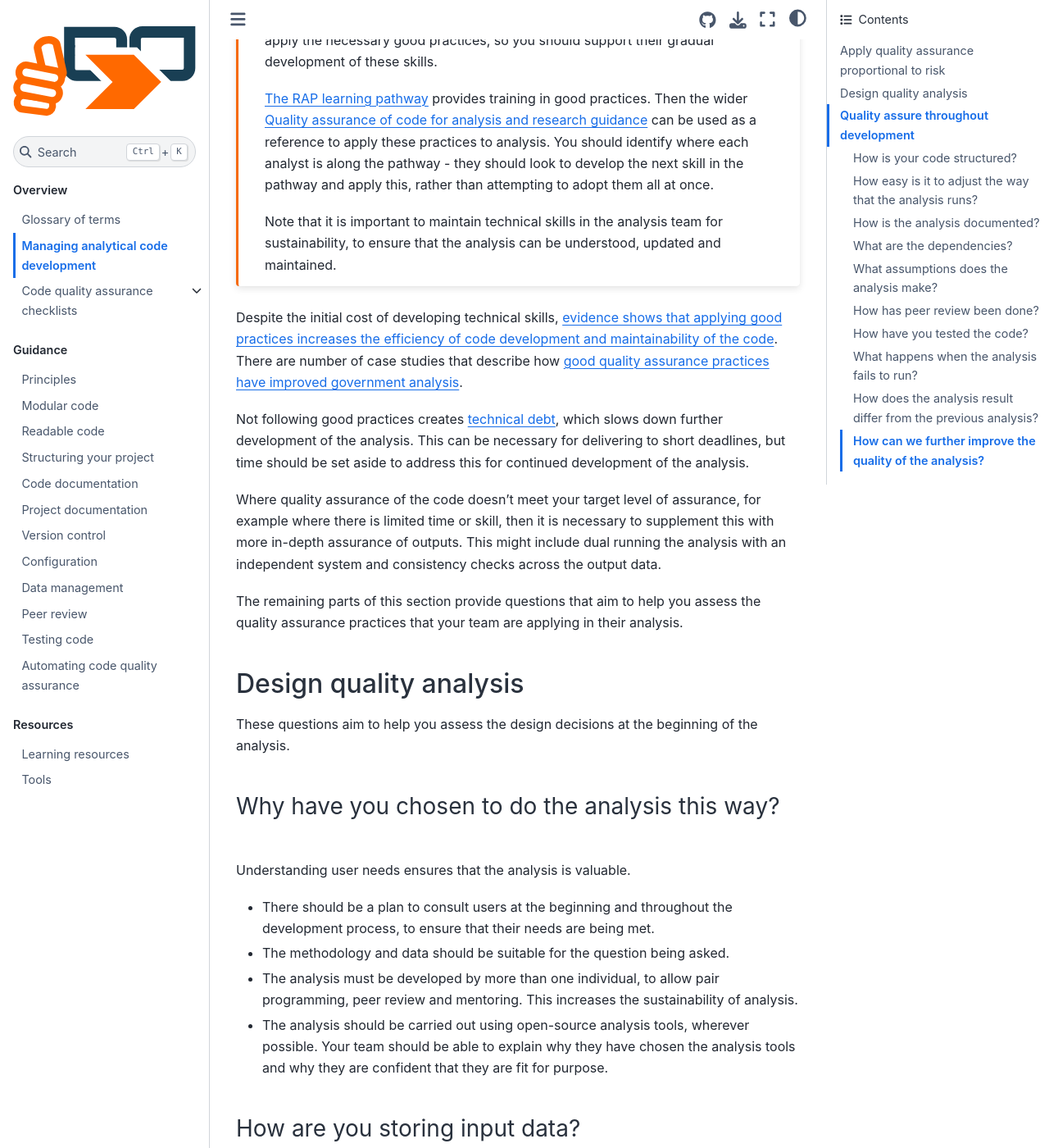
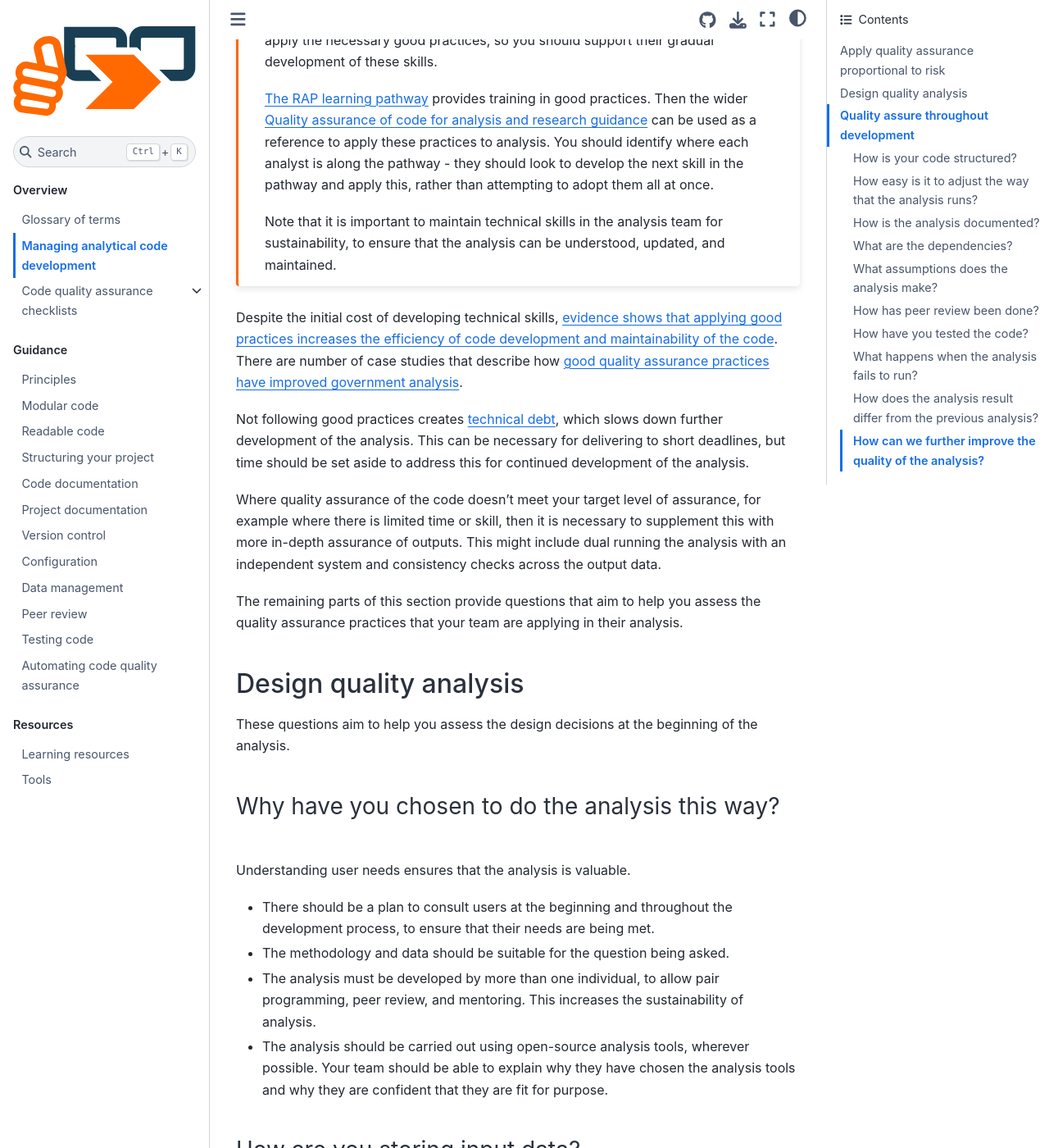
Before and after one commit to best-practice-and-impact/qa-of-code-guidance, a Jupyter Book: the page built from book/managers_guide.md, in a window 1280 px wide and 1400 px high, scrolled down 1415 px. Shown: the whole window at 82% size. Built offline with Jupyter Book 1.0.4 settings and Sphinx 7.4.7 and the Sphinx Book theme 1.1.4, drawn with Linux system fonts in a browser that asks for light colours; some of the changed text lies outside the part shown.

Commit message:
punctuation and typo changes

````diff
--- a/book/managers_guide.md
+++ b/book/managers_guide.md
@@ -50,7 +50,7 @@ can be used as a reference to apply these practices to analysis.
 You should identify where each analyst is along the pathway - they should look to develop the next skill in the pathway and apply this,
 rather than attempting to adopt them all at once.
 
-Note that it is important to maintain technical skills in the analysis team for sustainability, to ensure that the analysis can be understood, updated and maintained.
+Note that it is important to maintain technical skills in the analysis team for sustainability, to ensure that the analysis can be understood, updated, and maintained.
 ```
 
 Despite the initial cost of developing technical skills,
@@ -80,7 +80,7 @@ Understanding user needs ensures that the analysis is valuable.
 
 * There should be a plan to consult users at the beginning and throughout the development process, to ensure that their needs are being met.
 * The methodology and data should be suitable for the question being asked.
-* The analysis must be developed by more than one individual, to allow pair programming, peer review and mentoring. This increases the sustainability of analysis.
+* The analysis must be developed by more than one individual, to allow pair programming, peer review, and mentoring. This increases the sustainability of analysis.
 * The analysis should be carried out using open-source analysis tools, wherever possible.
 Your team should be able to explain why they have chosen the analysis tools and why they are confident that they are fit for purpose.
 
@@ -118,7 +118,7 @@ to assess how the team are progressing towards the target quality assurance prac
 
 * Logic should be written as functions, so that it can be reused consistently and tested.
 * Related functions should be grouped together in the same file, so that it is easy to find them.
-* Logic with different responsibilities (e.g. reading data versus transforming data) should be clearly separated.
+* Logic with different responsibilities (e.g., reading data versus transforming data) should be clearly separated.
 * When code can be reused for other analyses, it should be stored and shared as a package.
 
 
@@ -147,7 +147,7 @@ to assess how the team are progressing towards the target quality assurance prac
 * Software and package versions should be documented with the code.
 Typically package versions are recorded using `setup.py` and `requirements.txt` files (Python) or a `DESCRIPTION` file (R).
 * Code should not be dependent on a specific computer to run. Running it on a colleague's system can help to check this.
-* When the same analysis is run multiple times or on different systems it should give reproducible outcomes.
+* When the same analysis is run multiple times or on different systems, it should give reproducible outcomes.
 * Container systems, like Docker, help to create reproducible environments to run code.
 
 
````
Also changed, not shown: other parts of book/managers_guide.md (+3 -3 lines).
